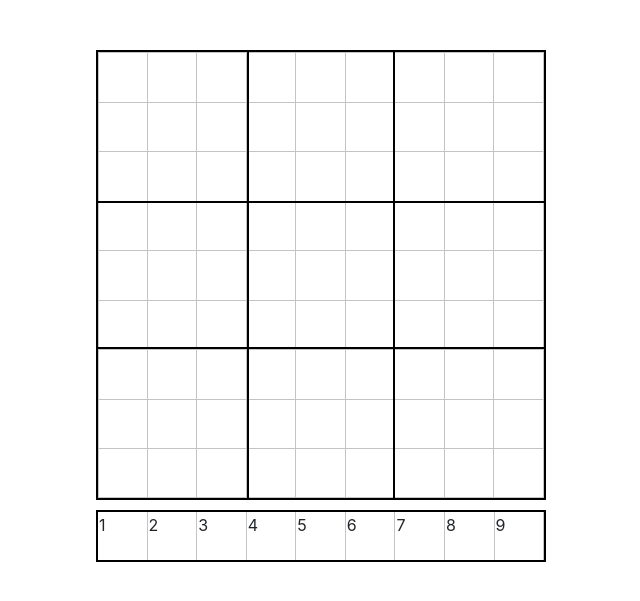
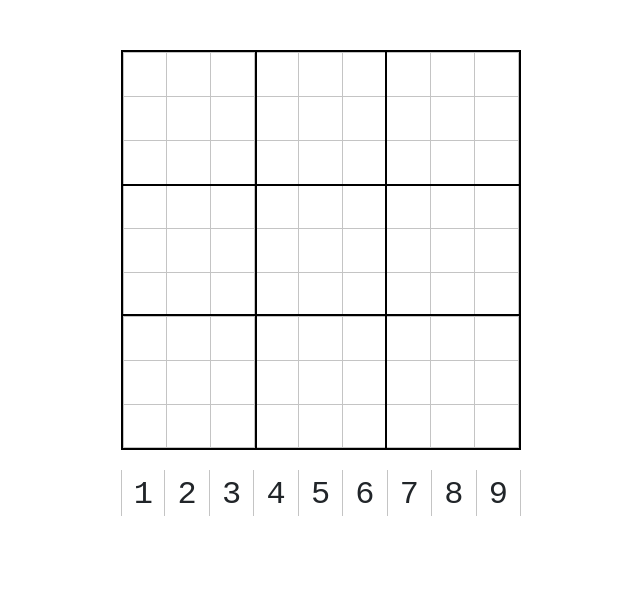
Before and after one commit to MajesticKoala/sudoku-solver, a Flask app: page / in a window 1280 px wide. Shown: the part 56-657 px from the top of the page, without its empty margins (319-959 px from the left). Run offline with Flask 2, Linux system fonts and the light colour scheme; some libraries are stand-ins or nearby versions.

Commit message:
number tray formatted

```diff
--- a/static/css/main.css
+++ b/static/css/main.css
@@ -17,7 +17,7 @@ html,body {
 
 .game-wrapper {
     display: block;
-    max-width: 450px;
+    max-width: 400px;
     margin: 0 auto 20px;
 }
 
@@ -118,7 +118,7 @@ html,body {
 
 .number-tray {
     position: absolute;
-    margin-top: 10px;
+    margin-top: 20px;
     display: block;
     width: 100%;
     position: relative;
@@ -156,15 +156,19 @@ html,body {
 
 .number-tray-row {
     text-align: center;
-    border: 2px solid black;
     display: flex;
     width: 100%;
     height: 100%;
 }
+.number-cell-left {
+    border-left: 1px solid rgb(196, 196, 196);
+}
 
 .number-tray-cell {
+    font-size: 2em;
+    font-family: 'Courier New', Courier, monospace;
     text-align: center;
-    display: flex;
+    vertical-align: middle;
     width: 11.5%;
     height: 100%;
     cursor: pointer;
--- a/templates/index.html
+++ b/templates/index.html
@@ -156,7 +156,7 @@
                     <table class="number-tray-table">
                         <tbody>
                             <tr class="number-tray-row">
-                                <td class="number-tray-cell">1</td>
+                                <td class="number-tray-cell number-cell-left">1</td>
                                 <td class="number-tray-cell">2</td>
                                 <td class="number-tray-cell">3</td>
                                 <td class="number-tray-cell">4</td>
```
